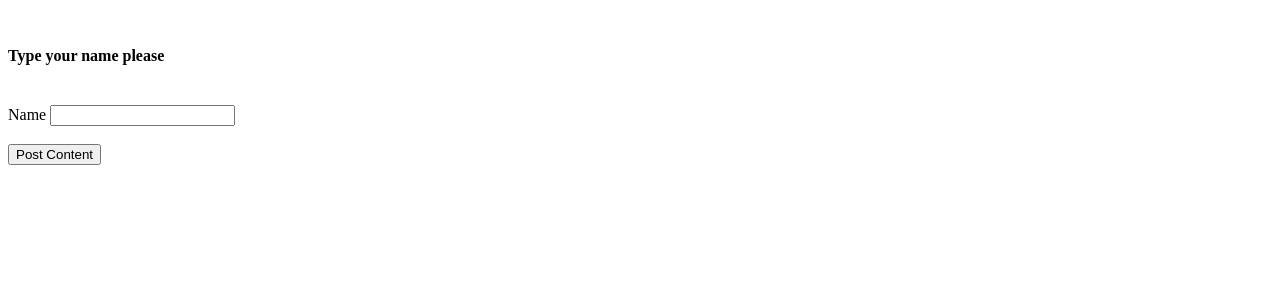
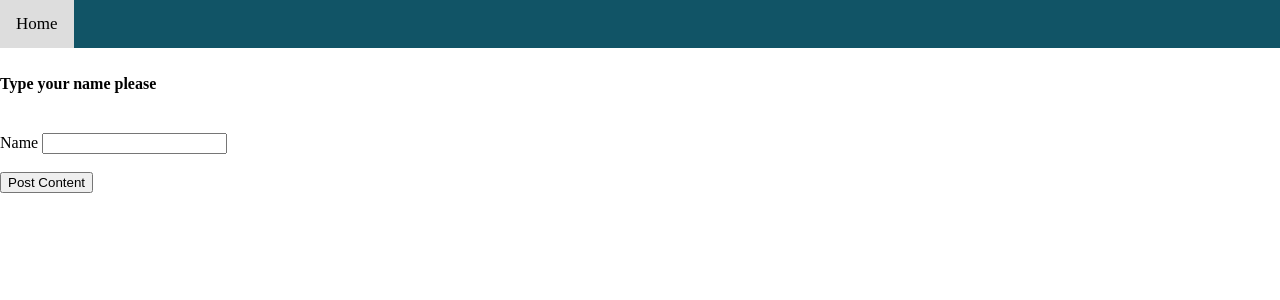
Before and after one commit to muazrana/group-project, a Flask app: page /home in a window 1280 px wide. Shown: the top 300 px of the page. Run offline with Flask 2, Linux system fonts and the light colour scheme.

Commit message:
application full developed with CSS

```diff
--- a/application/routes.py
+++ b/application/routes.py
@@ -10,7 +10,7 @@ import random
 
 
 
-@app.route("/", methods=['POST'])
+@app.route("/", methods=['GET', 'POST'])
 @app.route("/home", methods=['GET','POST'])
 def home():
 	  form = NameForm()
--- a/application/templates/home.html
+++ b/application/templates/home.html
@@ -1,5 +1,5 @@
 <!-- This is the code for the name box in which the user will be writing their name -->
-
+{% extends "layout.html" %}
 {% block body_content %}
 	<div class="form">
 		<form method="POST" action="">
--- /dev/null
+++ b/application/templates/layout.html
@@ -0,0 +1,51 @@
+<!DOCTYPE html>
+<html>
+<head>
+<meta name="viewport" content="width=device-width, initial-scale=1">
+<style>
+body {margin:0;}
+.navbar {
+  overflow: hidden;
+  background-color: #115466;
+  position: fixed;
+  top: 0;
+  width: 100%;
+}
+.navbar a {
+  float: left;
+  display: block;
+  color: #f2f2f2;
+  text-align: center;
+  padding: 14px 16px;
+  text-decoration: none;
+  font-size: 17px;
+  }
+.navbar a:hover {
+  background: #ddd;
+  	 color: black;
+}
+.spacepage{
+	padding-left: 10px;
+}
+.main {
+	padding: 16px;
+	margin-top: 30px;
+	height: 1500px; /* Used in this example to enable scrolling */
+}
+</style>
+</head>
+<body>
+<br><br>
+
+<body>
+	<div class="navbar">
+			<a href= "{{ url_for('home') }}">Home</a>
+  </div>
+
+</body>
+
+{% block body_content %}{% endblock %}
+
+
+</body>
+</html>
--- a/application/templates/result.html
+++ b/application/templates/result.html
@@ -1,4 +1,5 @@
 <!-- This is how Everything will be posted on the home page -->
+{% extends "layout.html" %}
 {% block body_content %}
 	<h1> Account details</h1>
 		<div>
@@ -8,4 +9,4 @@
 
 		</div>
 
-{% endblock%}
+{% endblock %}
```
Also changed, not shown: 6 other files.
